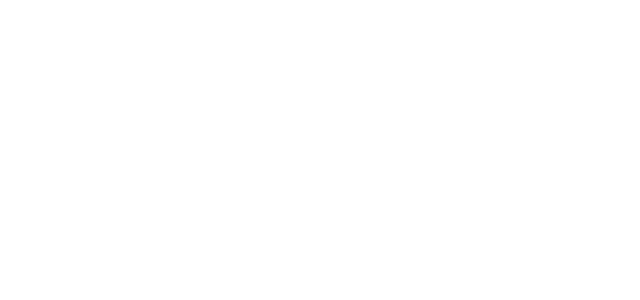
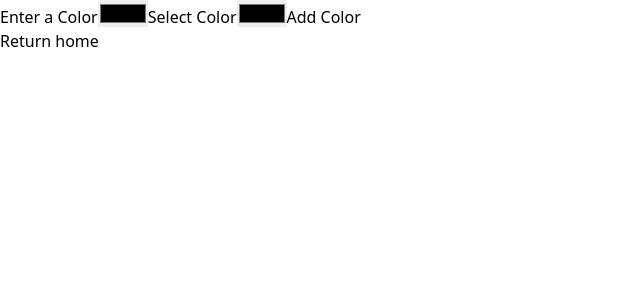
Before and after one commit to Cornerstone-04/color-factory, a React (Create React App) app: page /add-color in a window 1280 px wide. Shown: the top 300 px of the page, without its empty margins (0-640 px from the left). Built offline with nearby package versions, Linux system fonts and the light colour scheme.

Commit message:
feat: Create layout for add-color page

```diff
--- a/package.json
+++ b/package.json
@@ -8,6 +8,7 @@
     "@testing-library/user-event": "^13.2.1",
     "react": "^18.2.0",
     "react-dom": "^18.2.0",
+    "react-hot-toast": "^2.4.0",
     "react-redux": "^8.0.5",
     "react-router-dom": "^6.4.3",
     "react-scripts": "5.0.1",
--- a/src/index.js
+++ b/src/index.js
@@ -1,11 +1,23 @@
-import React from 'react';
-import ReactDOM from 'react-dom/client';
-import './index.css';
-import App from './App';
+import React from "react";
+import ReactDOM from "react-dom/client";
+import "./index.css";
+import App from "./App";
+import { Toaster } from "react-hot-toast";
 
-const root = ReactDOM.createRoot(document.getElementById('root'));
+const root = ReactDOM.createRoot(document.getElementById("root"));
 root.render(
   <React.StrictMode>
+    <Toaster
+      position="top-center"
+      toastOptions={{
+        duration: 2500,
+        style: {
+          display: "block",
+          textAlign: "center",
+          padding: "5px",
+        },
+      }}
+    />
     <App />
   </React.StrictMode>
 );
--- a/src/screens/AddColor.jsx
+++ b/src/screens/AddColor.jsx
@@ -1,11 +1,41 @@
-import React from 'react'
+import React, { useState } from "react";
+import toast from "react-hot-toast";
+import { Link } from "react-router-dom";
 
 const AddColor = () => {
+  const [user, setUser] = useState({
+    colorName: "",
+    colorCode: "",
+  });
+
+  const handleSubmit = (e) => {
+    e.preventDefault();
+    toast.success("clicked");
+  };
+
   return (
     <div>
+      <form onSubmit={handleSubmit}>
+        <label>
+          <span>Enter a Color</span>
+          <input
+            type="color"
+            onChange={(e) => setUser(user, ...e.target.value)}
+          />
+        </label>
+        <label>
+          <span>Select Color</span>
+          <input
+            type="color"
+            onChange={(e) => setUser(user, ...e.target.value)}
+          />
+        </label>
+        <button>Add Color</button>
+      </form>
 
+      <Link to="/">Return home</Link>
     </div>
-  )
-}
+  );
+};
 
-export default AddColor
+export default AddColor;
```
Also changed, not shown: 1 other file (tests, documents, lock files or other folders).
